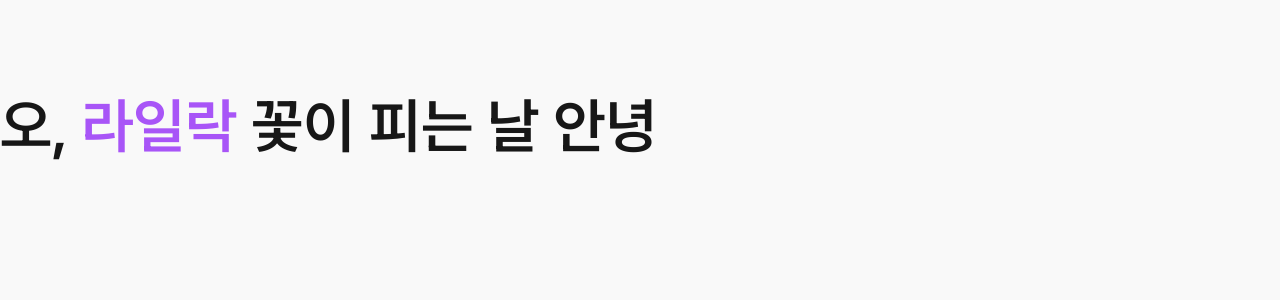
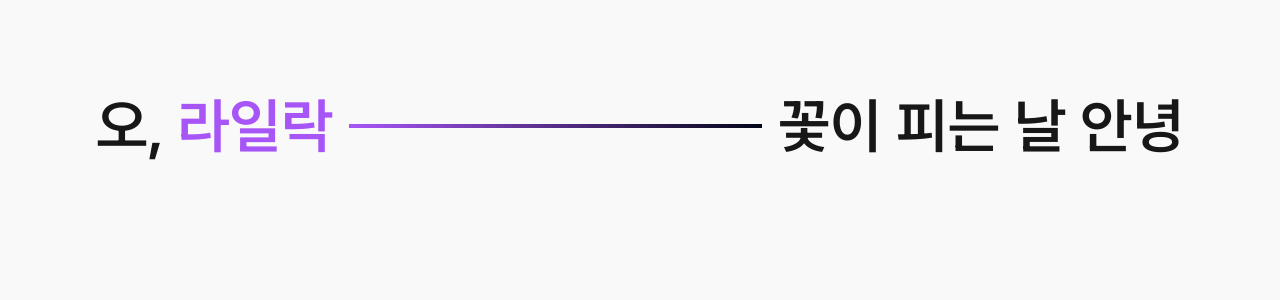
Before and after one commit to dnjeh/lilac, a Next.js app: page / in a window 1280 px wide. Shown: the top 300 px of the page. Built offline with nearby package versions, Linux system fonts and the light colour scheme.

Commit message:
feat: added a little response to title

```diff
--- a/src/app/page.tsx
+++ b/src/app/page.tsx
@@ -1,13 +1,15 @@
-
 export default function Home() {
   return (
-    <div className="mx-auto max-w-screen-2xl mt-24">
-      <span className="text-6xl font-semibold font-pretendard">
-      <span>오, </span>
-      <span className="text-purple-500">라일락&nbsp;</span>
-      <span>꽃이 피는 날&nbsp;</span>
-      <span>안녕</span>
-      </span>
+    <div className="mx-auto max-w-screen-2xl lg:mt-24 mt-12 flex flex-col items-center lg:px-24 md:px-16 px-12">
+      <h2 className="text-4xl md:text-6xl font-semibold font-pretendard flex lg:flex-row flex-col w-full lg:items-center items-end">
+        <div className="self-start">
+          <span>오,&nbsp;</span>
+          <span className="text-purple-500">라일락</span>
+        </div>
+        <div className="md:block lg:opacity-100 md:opacity-0 hidden bg-gradient-to-r from-purple-500 to-slate-950 flex-1 h-1 mx-4" />
+        <div>꽃이 피는 날</div>
+        <div>&nbsp;안녕</div>
+      </h2>
     </div>
   );
 }
```
